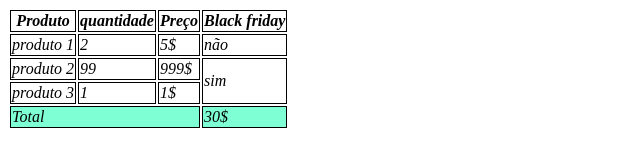
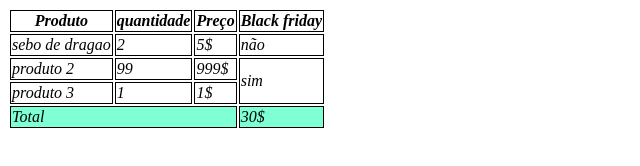
Before and after one commit to hizure/aula-tabela, a plain HTML site: page index.html in a window 1280 px wide. Shown: the whole page, without its empty margins (0-640 px from the left). Drawn offline with Linux system fonts and the light colour scheme.

Commit message:
alterado de produto para sebo de dradao

```diff
--- a/index.html
+++ b/index.html
@@ -29,7 +29,7 @@
 
         <tbody>
 <tr>
-    <td>produto 1</td>
+    <td>sebo de dragao</td>
     <td>2</td>
     <td>5$</td>
     <td>não</td>  </tr>
```
